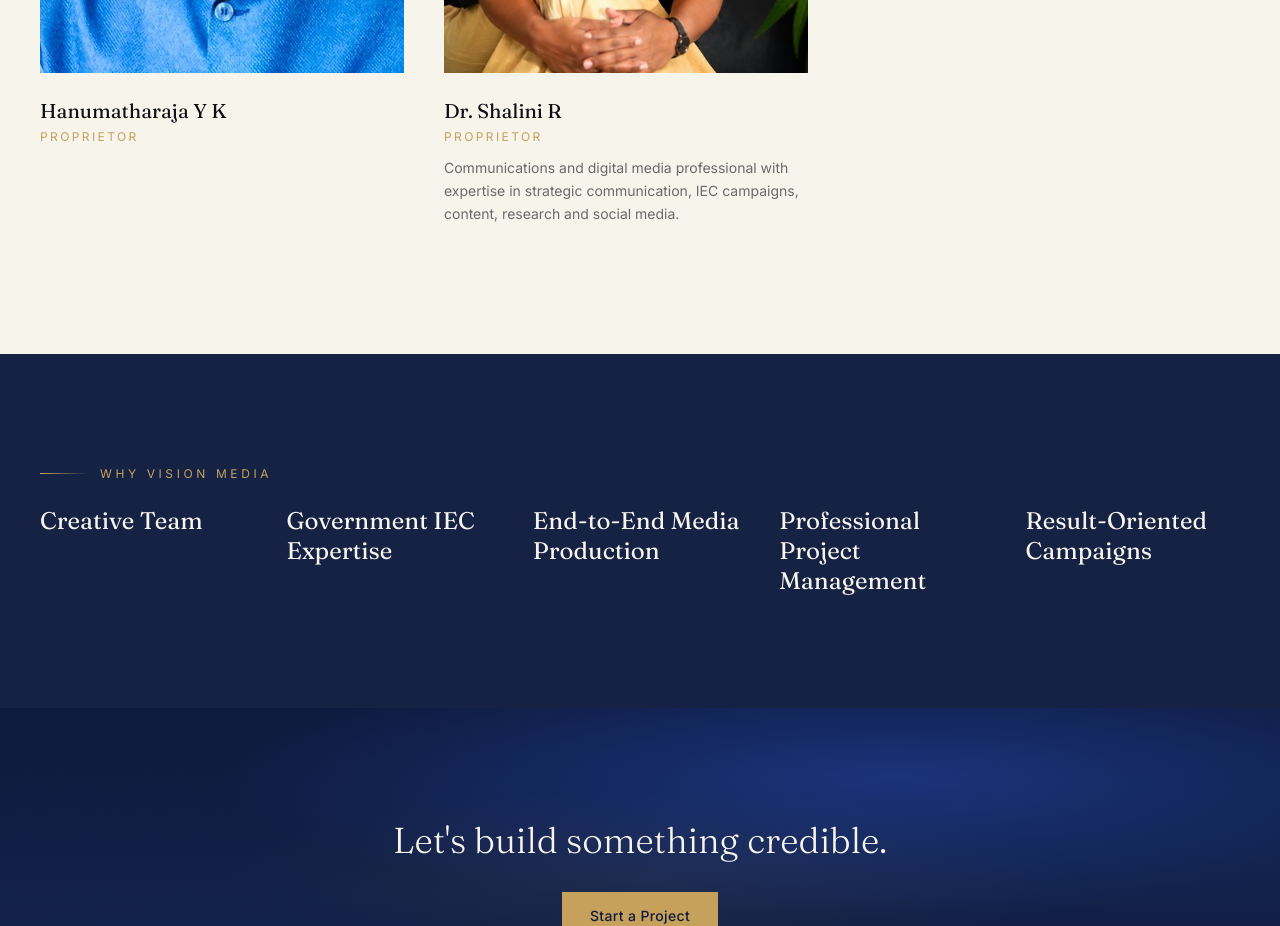
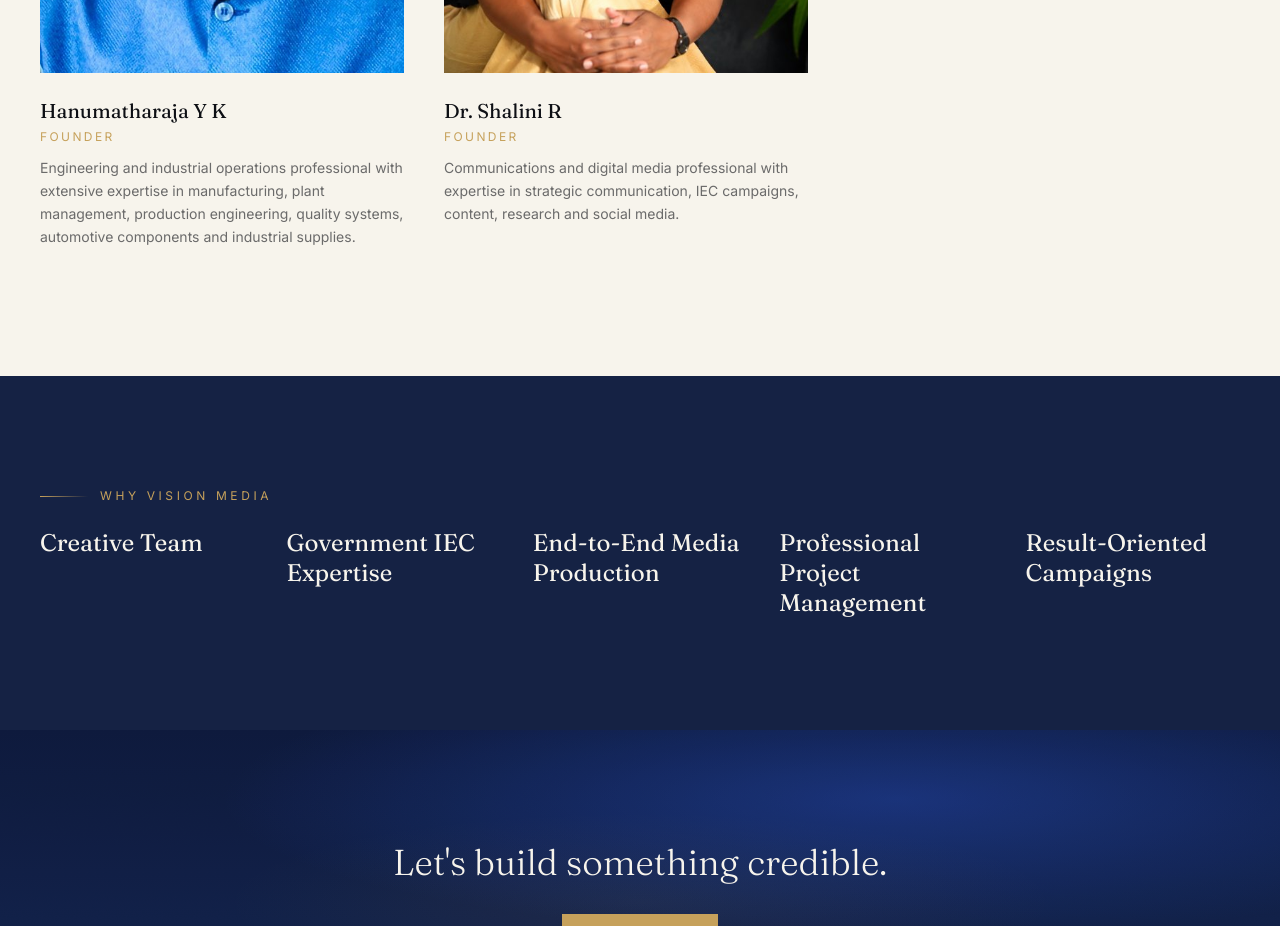
Before and after one commit to winodinfospace-official/VMCommunications, a Next.js app: page /about in a window 1280 px wide. Shown: the part 2200-3126 px from the top of the page. Built offline with nearby package versions, Linux system fonts and the light colour scheme.

Commit message:
Add files via upload

```diff
--- a/app/about/page.tsx
+++ b/app/about/page.tsx
@@ -10,13 +10,13 @@
 const partners = [
   {
     name: "Hanumatharaja Y K",
-    role: "Proprietor",
+    role: "Founder",
     photo: "/team/hanumantharaja.jpg",
-    bio: "",
+    bio: "Engineering and industrial operations professional with extensive expertise in manufacturing, plant management, production engineering, quality systems, automotive components and industrial supplies.",
   },
   {
     name: "Dr. Shalini R",
-    role: "Proprietor",
+    role: "Founder",
     photo: "/team/shalini.jpg",
     bio: "Communications and digital media professional with expertise in strategic communication, IEC campaigns, content, research and social media.",
   },
--- a/app/page.tsx
+++ b/app/page.tsx
@@ -8,7 +8,7 @@
   return (
     <>
       {/* HERO */}
-      <section className="hero-bg grain relative min-h-screen flex items-end pb-20 pt-40">
+      <section className="hero-bg grain relative min-h-[92vh] lg:min-h-screen flex items-center lg:items-end pb-16 lg:pb-20 pt-32 lg:pt-40">
         <div className="max-w-7xl mx-auto px-6 lg:px-10 w-full">
           <Reveal>
             <p className="text-gold text-xs tracking-[0.35em] mb-6">
```
